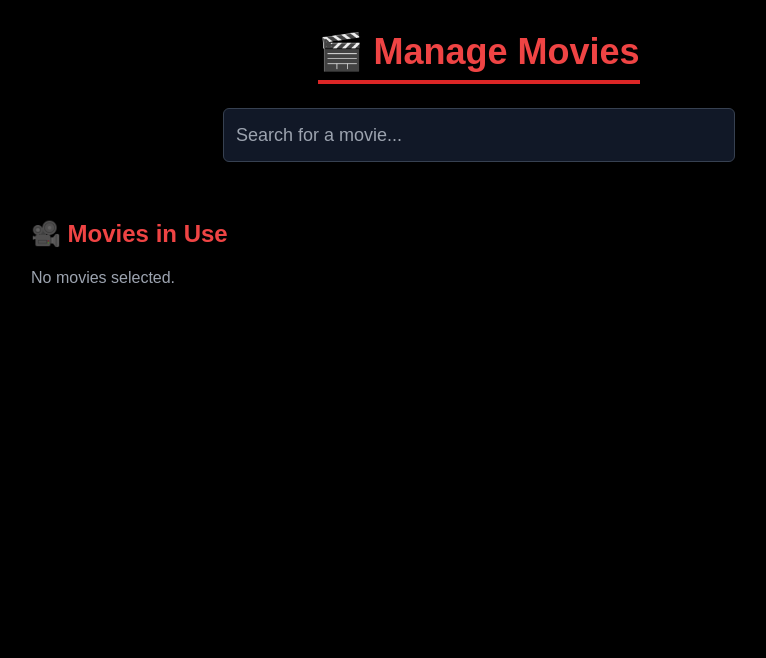
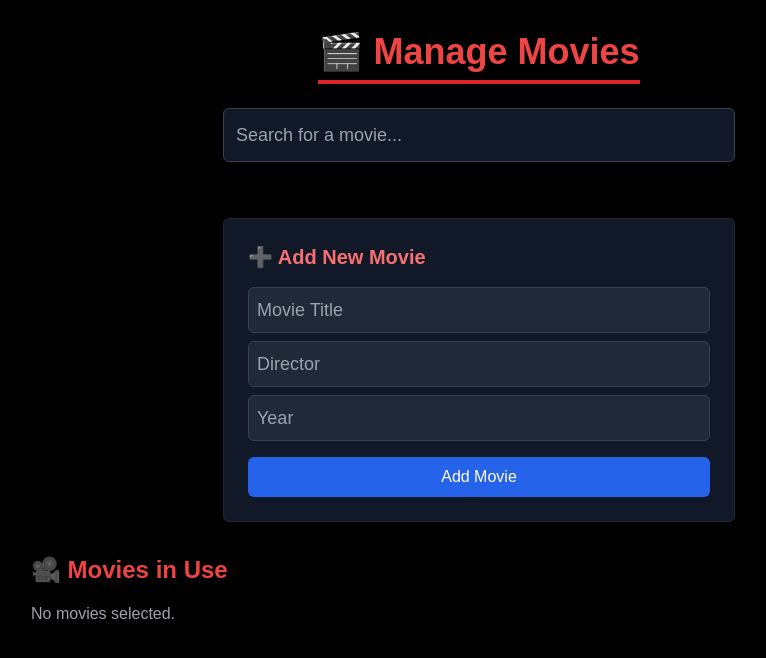
Before and after one commit to tsdaniels/cinema-ebooking, a Next.js app: page /admin/manage-movies in a window 1280 px wide. Shown: the top 658 px of the page, without its empty margins (161-927 px from the left). Built offline with nearby package versions, Linux system fonts and the light colour scheme.

Commit message:
updated the manage movies page
now has ui to add movies from scratch

```diff
--- a/src/app/admin/manage-movies/page.js
+++ b/src/app/admin/manage-movies/page.js
@@ -34,34 +34,57 @@ export default function ManageMovies() {
   const [searchQuery, setSearchQuery] = useState('');
   const [searchResults, setSearchResults] = useState([]);
   const [selectedMovies, setSelectedMovies] = useState([]);
+  const [newMovie, setNewMovie] = useState({
+    title: '',
+    director: '',
+    year: '',
+  });
 
-  // Handle search and fetch movies from "database"
+  // handle search and fetch movies from "database"
   const handleSearch = async (query) => {
     setSearchQuery(query);
     const results = await fetchMoviesFromDatabase(query);
     setSearchResults(results);
-
-    // Clear the search bar after search
-    setSearchQuery(''); // Clear search input after submitting
+    setSearchQuery(''); // clears search
   };
 
-  // Handle Enter key press for search
+  // handle enter key press for search
   const handleKeyPress = (e) => {
     if (e.key === 'Enter') {
       handleSearch(searchQuery);
     }
   };
 
-  // Add movie to the manage list
+  // add movie to manage list
   const handleAddMovie = (movie) => {
-    if (!selectedMovies.some((m) => m.id === movie.id)) {
+    if (!selectedMovies.some((m) => m.title === movie.title)) {
       setSelectedMovies([...selectedMovies, movie]);
     }
   };
 
-  // Remove movie from the manage list
+  //remove movie from the pagee
   const handleDeleteMovie = (id) => {
     setSelectedMovies(selectedMovies.filter((movie) => movie.id !== id));
+  };
+
+  // handle new movie input change
+  const handleNewMovieChange = (e) => {
+    setNewMovie({ ...newMovie, [e.target.name]: e.target.value });
+  };
+
+  // handles adding a completely different movie
+  const handleAddNewMovie = () => {
+    if (!newMovie.title || !newMovie.director || !newMovie.year) return;
+
+    const newMovieEntry = {
+      id: Date.now(), // temporary unique id
+      title: newMovie.title,
+      director: newMovie.director,
+      year: newMovie.year,
+    };
+
+    handleAddMovie(newMovieEntry);
+    setNewMovie({ title: '', director: '', year: '' }); // Reset form
   };
 
   return (
@@ -78,7 +101,7 @@ export default function ManageMovies() {
           className="w-full p-3 text-lg border border-gray-700 rounded-md bg-gray-900 text-white focus:outline-none focus:ring-2 focus:ring-red-500"
           value={searchQuery}
           onChange={(e) => setSearchQuery(e.target.value)}
-          onKeyDown={handleKeyPress} // Allow search on Enter key press
+          onKeyDown={handleKeyPress}
         />
       </div>
 
@@ -109,6 +132,43 @@ export default function ManageMovies() {
           ))}
         </div>
       )}
+
+      {/* Add New Movie Section */}
+      <div className="w-full max-w-lg mt-8 p-6 bg-gray-900 rounded-md shadow-lg border border-gray-800">
+        <h2 className="text-xl font-bold text-red-400 mb-4">
+          ➕ Add New Movie
+        </h2>
+        <input
+          type="text"
+          name="title"
+          placeholder="Movie Title"
+          className="w-full p-2 mb-2 text-lg border border-gray-700 rounded-md bg-gray-800 text-white focus:outline-none focus:ring-2 focus:ring-red-500"
+          value={newMovie.title}
+          onChange={handleNewMovieChange}
+        />
+        <input
+          type="text"
+          name="director"
+          placeholder="Director"
+          className="w-full p-2 mb-2 text-lg border border-gray-700 rounded-md bg-gray-800 text-white focus:outline-none focus:ring-2 focus:ring-red-500"
+          value={newMovie.director}
+          onChange={handleNewMovieChange}
+        />
+        <input
+          type="number"
+          name="year"
+          placeholder="Year"
+          className="w-full p-2 mb-4 text-lg border border-gray-700 rounded-md bg-gray-800 text-white focus:outline-none focus:ring-2 focus:ring-red-500"
+          value={newMovie.year}
+          onChange={handleNewMovieChange}
+        />
+        <button
+          onClick={handleAddNewMovie}
+          className="w-full bg-blue-600 hover:bg-blue-700 text-white px-4 py-2 rounded-md"
+        >
+          Add Movie
+        </button>
+      </div>
 
       {/* Selected Movies List */}
       <div className="w-full max-w-4xl mt-8">
```
